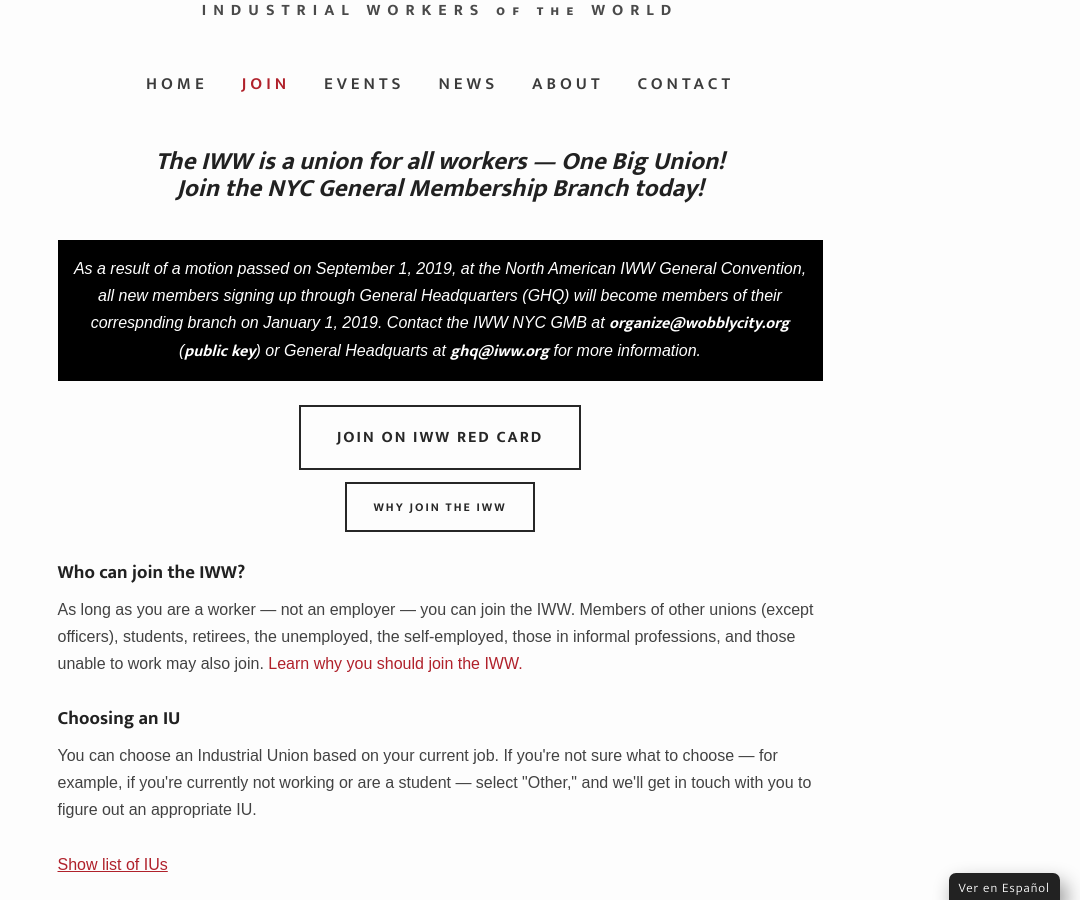
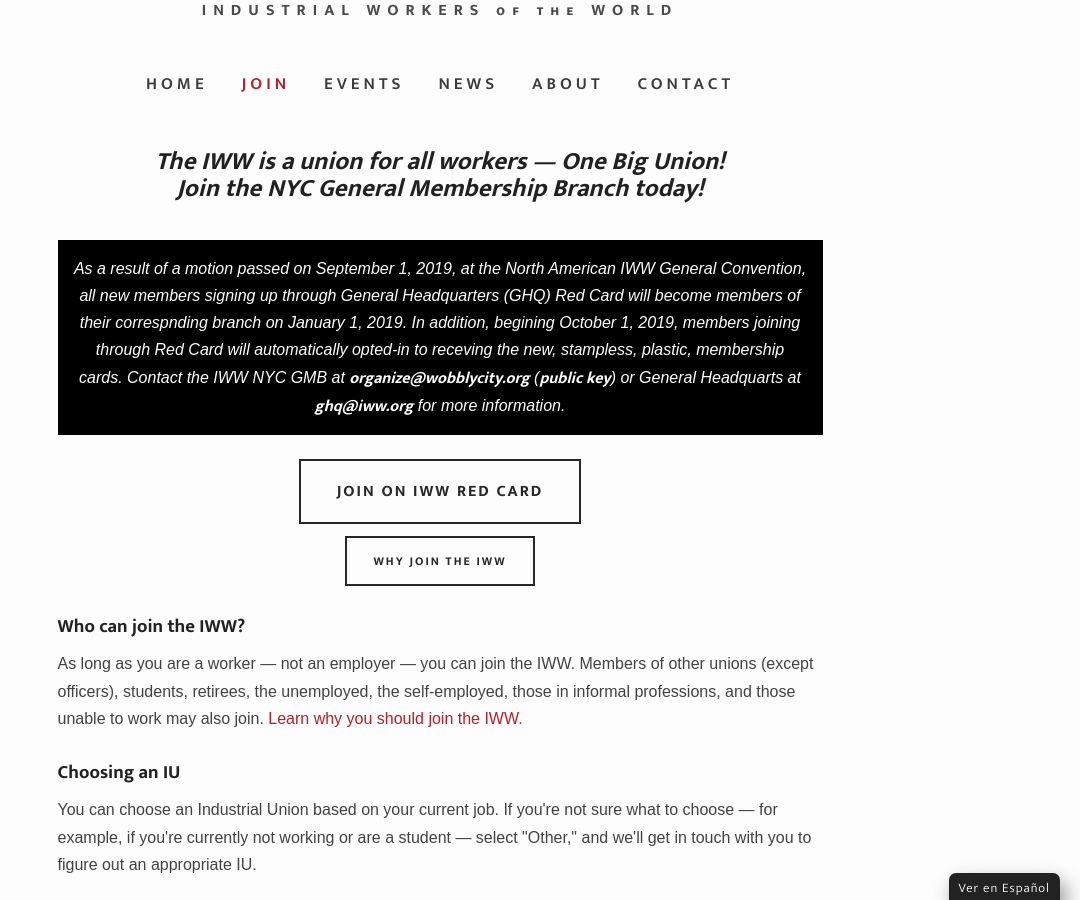
Before and after one commit to IWW-NYC-GMB/iww.nyc, a Jekyll site: the page built from join.html, in a window 1280 px wide and 900 px high, scrolled down 549 px. Shown: the whole window, without its empty margins (200-1280 px from the left). Built offline with Jekyll 4.4.1, drawn with Linux system fonts in a browser that asks for light colours; some web fonts are replaced.

Commit message:
Update join.html

```diff
--- a/join.html
+++ b/join.html
@@ -146,7 +146,7 @@
 </script>
 <br><p style="text-align:center;"><strong>Please make sure that your mailing address and email address in your PayPal account are up-to-date before joining.</strong></p><br>
 <p style="text-align:center;"><em>By clicking "Join the IWW," you are affirming that you are a worker and not an employer, and that you agree to abide to the constitution and regulations of this organization, and to study its principles and acquaint yourself with its purposes.</em></p>-->
-<div style="padding:15px;background-color:black;color:white;text-align:center;"><em>As a result of a motion passed on September 1, 2019, at the North American IWW General Convention, all new members signing up through General Headquarters (GHQ) will become members of their correspnding branch on January 1, 2019. Contact the IWW NYC GMB at <a style="color:#fff !important;" href="mailto:organize@wobblycity.org"><strong>organize@wobblycity.org</strong></a> (<a style="color:#fff !important;" href="https://wobblycity.org/assets/keys/publickey.organize@wobblycity.org.asc"><strong>public key</strong></a>) or General Headquarts at <a style="color:#fff !important;" href="mailto:ghq@iww.org"><strong>ghq@iww.org</strong></a> for more information.</em></div>
+<div style="padding:15px;background-color:black;color:white;text-align:center;"><em>As a result of a motion passed on September 1, 2019, at the North American IWW General Convention, all new members signing up through General Headquarters (GHQ) Red Card will become members of their correspnding branch on January 1, 2019. In addition, begining October 1, 2019, members joining through Red Card will automatically opted-in to receving the new, stampless, plastic, membership cards. Contact the IWW NYC GMB at <a style="color:#fff !important;" href="mailto:organize@wobblycity.org"><strong>organize@wobblycity.org</strong></a> (<a style="color:#fff !important;" href="https://wobblycity.org/assets/keys/publickey.organize@wobblycity.org.asc"><strong>public key</strong></a>) or General Headquarts at <a style="color:#fff !important;" href="mailto:ghq@iww.org"><strong>ghq@iww.org</strong></a> for more information.</em></div>
 <div style="text-align:center;">
 <a href="https://redcard.iww.org/user/register"><button class="large" style="margin:24px 15px 12px 15px;" ontouchstart="">Join on IWW Red Card</button></a><br>
 <a href="{{site.baseurl}}/why-join"><button class="small" ontouchstart="">Why join the IWW</button></a>
```
